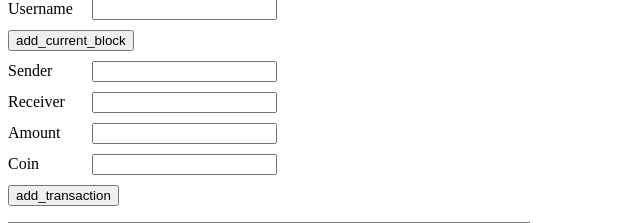
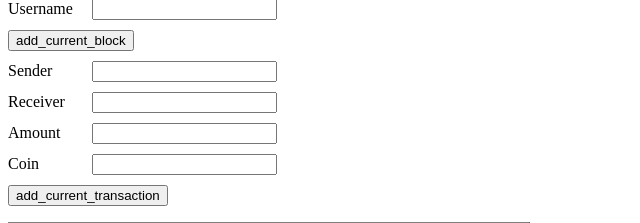
Before and after one commit to Marchwarden/nimloth-blockchain, a Flask app: page /home in a window 1280 px wide. Shown: the part 250-473 px from the top of the page, without its empty margins (0-640 px from the left). Run offline with Flask 2, Linux system fonts and the light colour scheme.

Commit message:
naming error

```diff
--- a/core/templates/home.html
+++ b/core/templates/home.html
@@ -36,7 +36,7 @@
             <label for="coin">Coin</label>
             <input name="coin" id="coin" />
          </div>
-         <input type="submit" name="submit_button" value="add_transaction" />
+         <input type="submit" name="submit_button" value="add_current_transaction" />
       </form>
 
       <table border=1>
```
